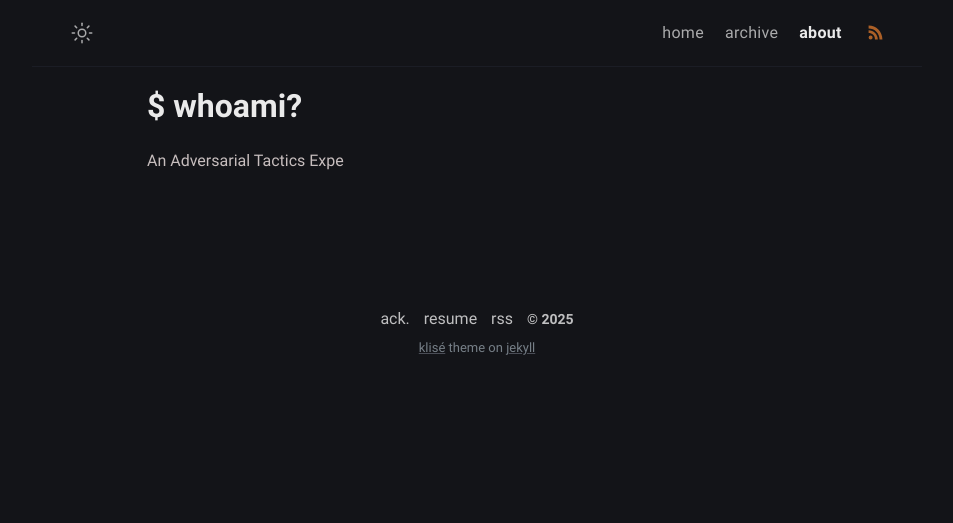
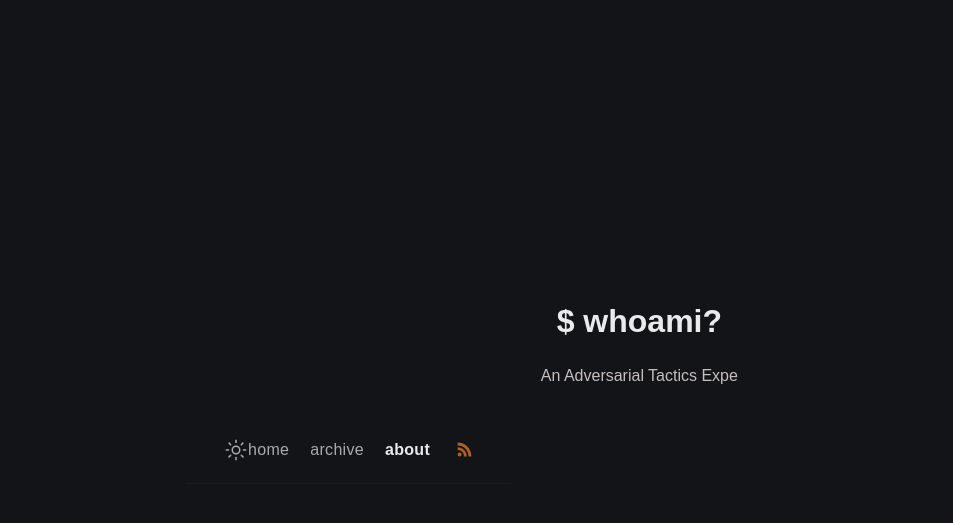
Before and after one commit to Extravenger/extravenger.github.io, a Jekyll site: the page built from about.md, in a window 1280 px wide. Shown: the top 523 px of the page, without its empty margins (163-1116 px from the left). Built offline with Jekyll 4.4.1, drawn with Linux system fonts in a browser that asks for light colours.

Commit message:
Update about.html

```diff
--- a/_layouts/about.html
+++ b/_layouts/about.html
@@ -28,7 +28,7 @@ layout: compress
 
   {% include navbar.html %}
   <div class="wrapper">
-    <main aria-label="Content">
+    <main aria-label="Content" class="center-content">
       <div class="container">
         <h1 id="title"></h1>
         <p id="description"></p>
@@ -92,5 +92,36 @@ layout: compress
 
     cycleAnimation();
   </script>
+
+  <style>
+    body, html {
+      height: 100%;
+      margin: 0;
+      display: flex;
+      justify-content: center;
+      align-items: center;
+      font-family: Arial, sans-serif;
+    }
+
+    .wrapper {
+      display: flex;
+      flex-direction: column;
+      align-items: center;
+    }
+
+    .container {
+      text-align: center;
+    }
+
+    .center-content {
+      display: flex;
+      justify-content: center;
+      align-items: center;
+      height: 100vh;
+      text-align: center;
+      flex-direction: column;
+    }
+  </style>
+
 </body>
 </html>
```
